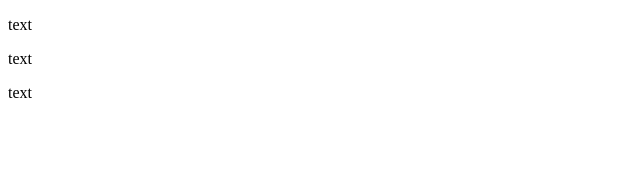
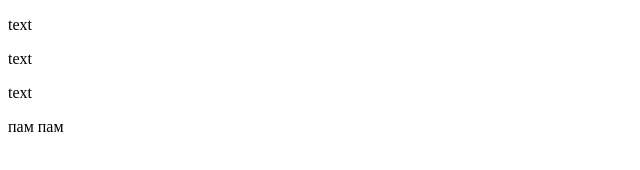
Before and after one commit to IraFedorova/algo, a plain HTML site: page index.html in a window 1280 px wide. Shown: the full height of the page, 0-640 px from the left. Drawn offline with Linux system fonts and the light colour scheme.

Commit message:
оооо

```diff
--- a/index.html
+++ b/index.html
@@ -10,5 +10,6 @@
     <p> text</p>
     <p>text</p>
     <p> text</p>
+    <p>пам пам</p>
 </body>
 </html>
```
